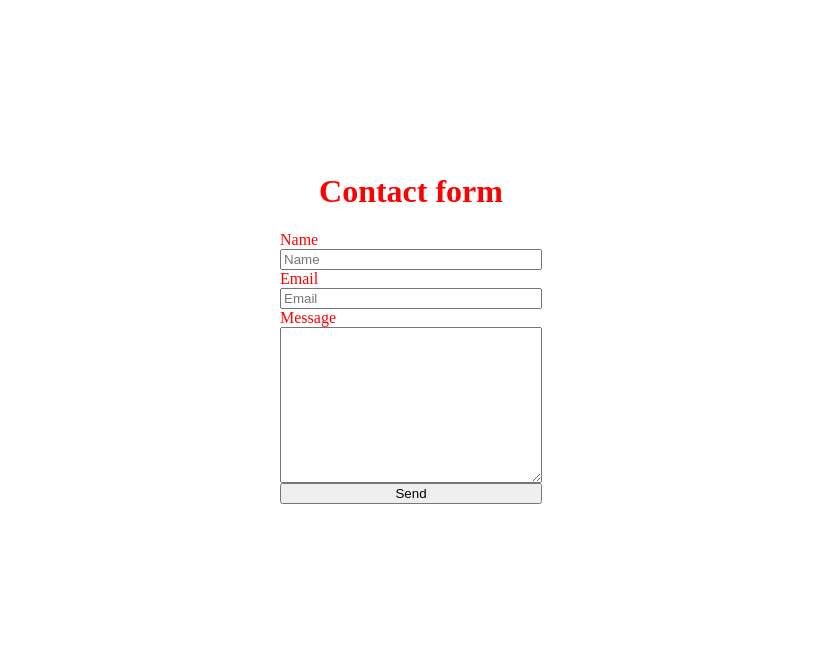
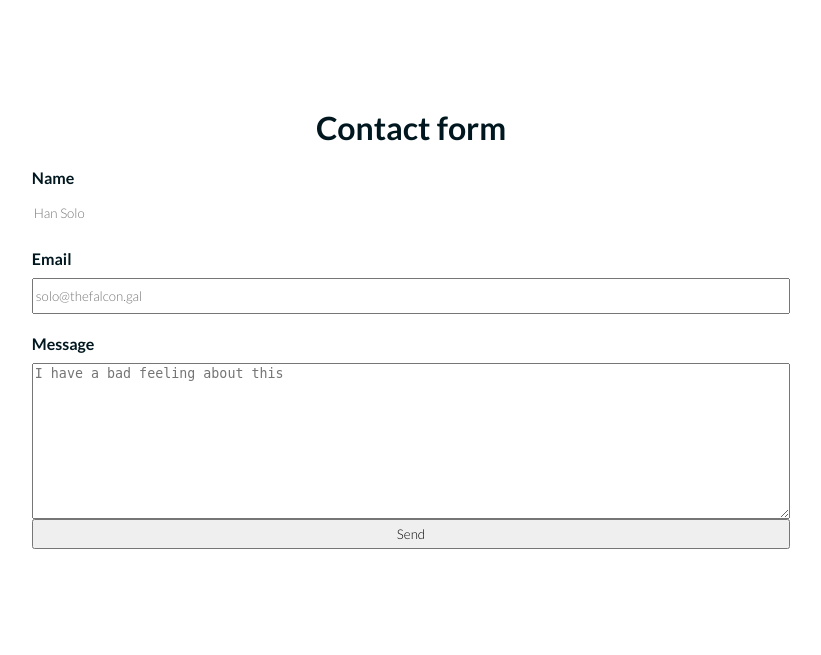
Before and after one commit to simonnineteen90/food-blog, a Flask app: page / in a window 1280 px wide. Shown: the top 655 px of the page, without its empty margins (229-1050 px from the left). Run offline with Flask 2, Linux system fonts and the light colour scheme.

Commit message:
some basic styling

```diff
--- a/static/css/styles.css
+++ b/static/css/styles.css
@@ -1,5 +1,12 @@
 html {
-    color: red;
+    font-family: 'Lato', sans-serif;
+    color: #00171F;
+
+
+}
+
+.headings {
+    font-weight:700;
 
 }
 
@@ -10,13 +17,36 @@ html {
     align-items: center;
     justify-content: center;
     flex-direction: column;
-
-
-
 }
 
 .contact_form {
     display:flex;
     flex-direction: column;
+    width: 60%;
+
 
 }
+
+form label {
+    padding-bottom: 10px;
+    font-weight: 700;
+}
+
+form input {
+    margin-bottom: 20px;
+    font-family: 'Lato', sans-serif;
+    height: 30px;
+}
+
+.input_text {
+    border-bottom: red;
+}
+
+.border_reset {
+    border:none;
+
+}
+
+.border_reset :focus {
+    border: none;
+}
--- a/templates/index.html
+++ b/templates/index.html
@@ -4,25 +4,27 @@
     <meta charset="UTF-8">
     <title>HTML Forms</title>
     <link rel="stylesheet" href="static/css/styles.css">
+    <link rel="preconnect" href="https://fonts.gstatic.com">
+    <link href="https://fonts.googleapis.com/css2?family=Lato:wght@300;700&display=swap" rel="stylesheet">
 </head>
 <body>
     <div class="form-test">
 
         {% if msg_sent: %}
-            <h1>Message Sent!</h1>
+            <h1 class="headings">Message Sent!</h1>
         {% else: %}
-            <h1>Contact form</h1>
+            <h1 class="headings">Contact form</h1>
         {% endif %}
 
         <form class="contact_form" action="{{ url_for('contact')}}" method="post" id="contact_form">
             <label for="name">Name</label>
-            <input type="text" placeholder="Name" name="contact_name">
+            <input class="border_reset input_text" type="text" placeholder="Han Solo" name="contact_name">
 
             <label for="email">Email</label>
-            <input type="text" placeholder="Email" name="contact_email">
+            <input type="text" placeholder="solo@thefalcon.gal" name="contact_email">
 
             <label for="message">Message</label>
-            <textarea name="contact_message" form="contact_form" cols="30" rows="10"></textarea>
+            <textarea name="contact_message" form="contact_form" placeholder="I have a bad feeling about this" cols="30" rows="10"></textarea>
 
             <input type="submit" value="Send">
         </form>
```
